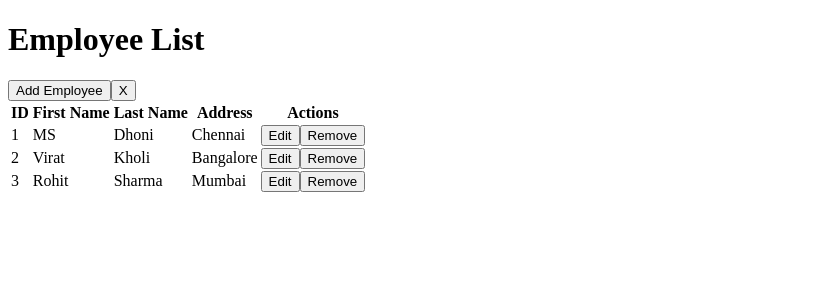
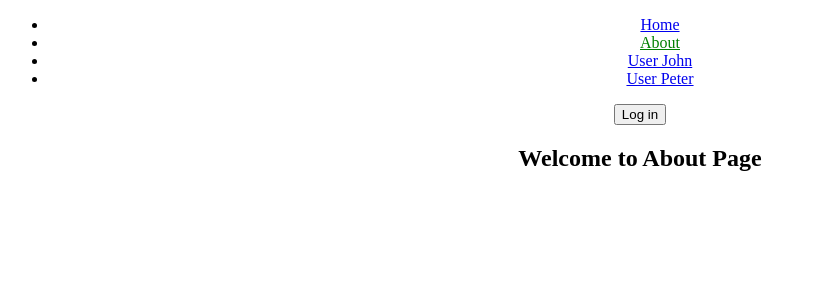
Before and after one commit to Vimalbharath/ReactClass, a React (Vite) app in the folder Testing/my-react-app/: page /about in a window 1280 px wide. Shown: the top 300 px of the page, without its empty margins (0-816 px from the left). Built offline with nearby package versions, Linux system fonts and the light colour scheme.

Commit message:
router eg works

```diff
--- a/Testing/my-react-app/package.json
+++ b/Testing/my-react-app/package.json
@@ -20,6 +20,7 @@
     "@types/react-dom": "^19.1.2",
     "@vitejs/plugin-react": "^4.4.1",
     "eslint": "^9.25.0",
+     "react-router-dom": "^6.30.1",
     "eslint-plugin-react-hooks": "^5.2.0",
     "eslint-plugin-react-refresh": "^0.4.19",
     "globals": "^16.0.0",
--- a/Testing/my-react-app/src/main.jsx
+++ b/Testing/my-react-app/src/main.jsx
@@ -1,7 +1,7 @@
 import { StrictMode } from 'react'
 import { createRoot } from 'react-dom/client'
 import './index.css'
-import App from './task4crud/App'
+import App from './task5eg/App'
 
 createRoot(document.getElementById('root')).render(
   <StrictMode>
--- /dev/null
+++ b/Testing/my-react-app/src/task5eg/About.jsx
@@ -0,0 +1,11 @@
+import React from 'react';
+
+const About = () => {
+  return (
+    <div>
+      <h2>Welcome to About Page</h2>
+    </div>
+  );
+};
+
+export default About;
--- /dev/null
+++ b/Testing/my-react-app/src/task5eg/App.css
@@ -0,0 +1,38 @@
+.App {
+  text-align: center;
+}
+
+.App-logo {
+  height: 40vmin;
+  pointer-events: none;
+}
+
+@media (prefers-reduced-motion: no-preference) {
+  .App-logo {
+    animation: App-logo-spin infinite 20s linear;
+  }
+}
+
+.App-header {
+  background-color: #282c34;
+  min-height: 100vh;
+  display: flex;
+  flex-direction: column;
+  align-items: center;
+  justify-content: center;
+  font-size: calc(10px + 2vmin);
+  color: white;
+}
+
+.App-link {
+  color: #61dafb;
+}
+
+@keyframes App-logo-spin {
+  from {
+    transform: rotate(0deg);
+  }
+  to {
+    transform: rotate(360deg);
+  }
+}
--- /dev/null
+++ b/Testing/my-react-app/src/task5eg/App.jsx
@@ -0,0 +1,50 @@
+import React, { Component } from 'react';
+import './App.css';
+import { BrowserRouter as Router, NavLink, Navigate, Routes, Route } from 'react-router-dom';
+import Home from './Home';
+import About from './About';
+import User from './User';
+
+class App extends Component {
+  state = {
+    loggedIn: false
+  };
+
+  loginHandle = () => {
+    this.setState(prevState => ({
+      loggedIn: !prevState.loggedIn
+    }));
+  };
+
+  render() {
+    return (
+      <Router>
+        <div className="App">
+          <ul>
+            <li><NavLink to="/" end style={({ isActive }) => isActive ? { color: 'green' } : {}}>Home</NavLink></li>
+            <li><NavLink to="/about" style={({ isActive }) => isActive ? { color: 'green' } : {}}>About</NavLink></li>
+            <li><NavLink to="/user/john" style={({ isActive }) => isActive ? { color: 'green' } : {}}>User John</NavLink></li>
+            <li><NavLink to="/user/peter" style={({ isActive }) => isActive ? { color: 'green' } : {}}>User Peter</NavLink></li>
+          </ul>
+
+          <input
+            type="button"
+            value={this.state.loggedIn ? 'Log out' : 'Log in'}
+            onClick={this.loginHandle}
+          />
+
+          <Routes>
+            <Route path="/" element={<Home />} />
+            <Route path="/about" element={<About />} />
+            <Route
+              path="/user/:username/*"
+              element={this.state.loggedIn ? <User /> : <Navigate to="/" />}
+            />
+          </Routes>
+        </div>
+      </Router>
+    );
+  }
+}
+
+export default App;
--- /dev/null
+++ b/Testing/my-react-app/src/task5eg/Home.jsx
@@ -0,0 +1,11 @@
+import React from 'react';
+
+const Home = () => {
+  return (
+    <div>
+      <h2>Welcome to Home Page</h2>
+    </div>
+  );
+};
+
+export default Home;
--- /dev/null
+++ b/Testing/my-react-app/src/task5eg/Profile.jsx
@@ -0,0 +1,11 @@
+import React from 'react';
+
+const Profile = () => {
+  return (
+    <div>
+      <h3>User Profile Page</h3>
+    </div>
+  );
+};
+
+export default Profile;
--- /dev/null
+++ b/Testing/my-react-app/src/task5eg/Settings.jsx
@@ -0,0 +1,11 @@
+import React from 'react';
+
+const Settings = () => {
+  return (
+    <div>
+      <h3>User Settings Page</h3>
+    </div>
+  );
+};
+
+export default Settings;
--- /dev/null
+++ b/Testing/my-react-app/src/task5eg/User.jsx
@@ -0,0 +1,26 @@
+import React from 'react';
+import { NavLink, Route, Routes, useParams } from 'react-router-dom';
+import Profile from './Profile';
+import Settings from './Settings';
+
+const User = () => {
+  const { username } = useParams();
+
+  return (
+    <div>
+      <h1>Welcome User {username}</h1>
+
+      <ul>
+        <li><NavLink to="profile" style={({ isActive }) => isActive ? { color: 'blue' } : {}}>Profile</NavLink></li>
+        <li><NavLink to="settings" style={({ isActive }) => isActive ? { color: 'blue' } : {}}>Settings</NavLink></li>
+      </ul>
+
+      <Routes>
+        <Route path="profile" element={<Profile />} />
+        <Route path="settings" element={<Settings />} />
+      </Routes>
+    </div>
+  );
+};
+
+export default User;
```
Also changed, not shown: 1 other file (tests, documents, lock files or other folders).
